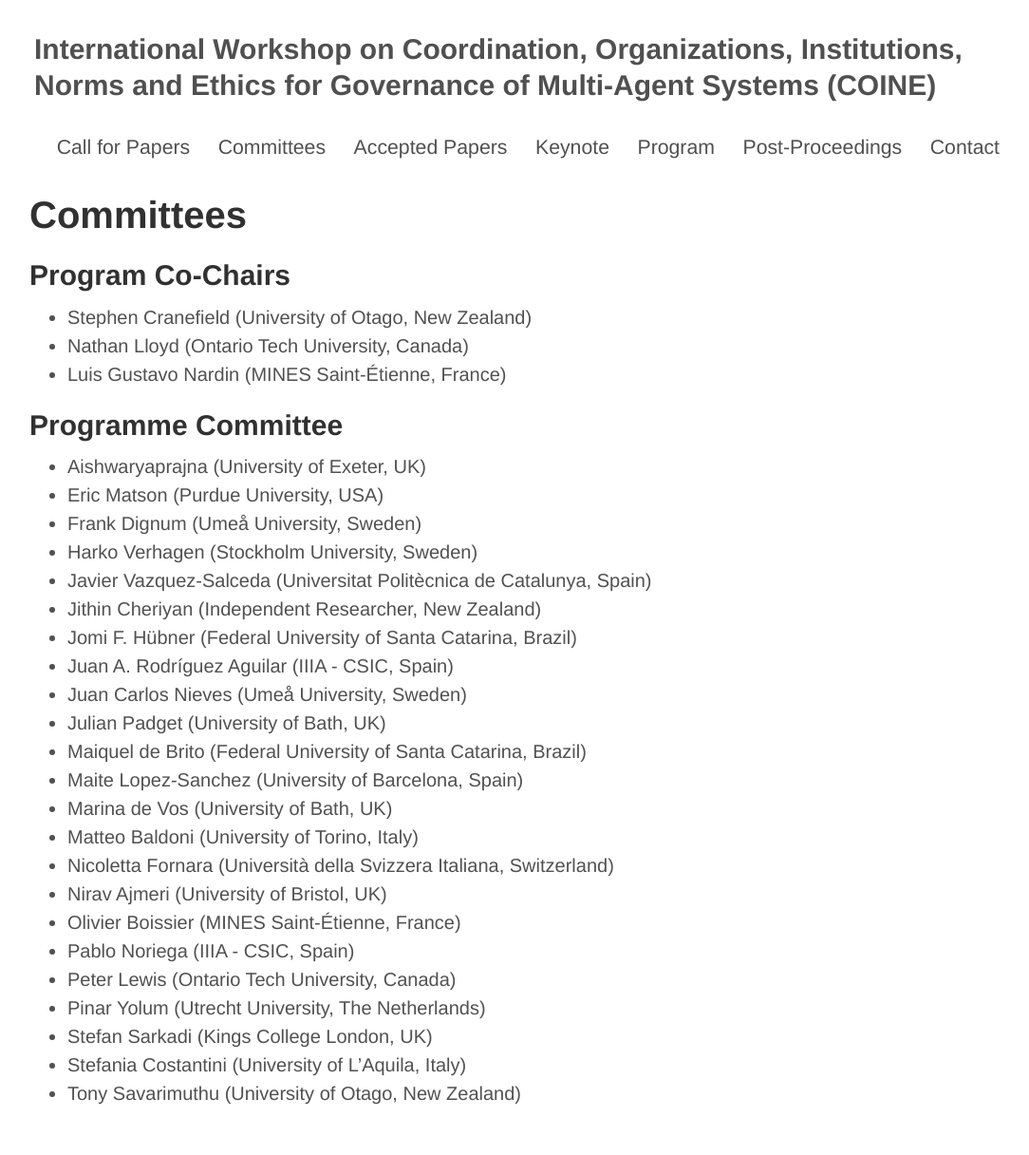
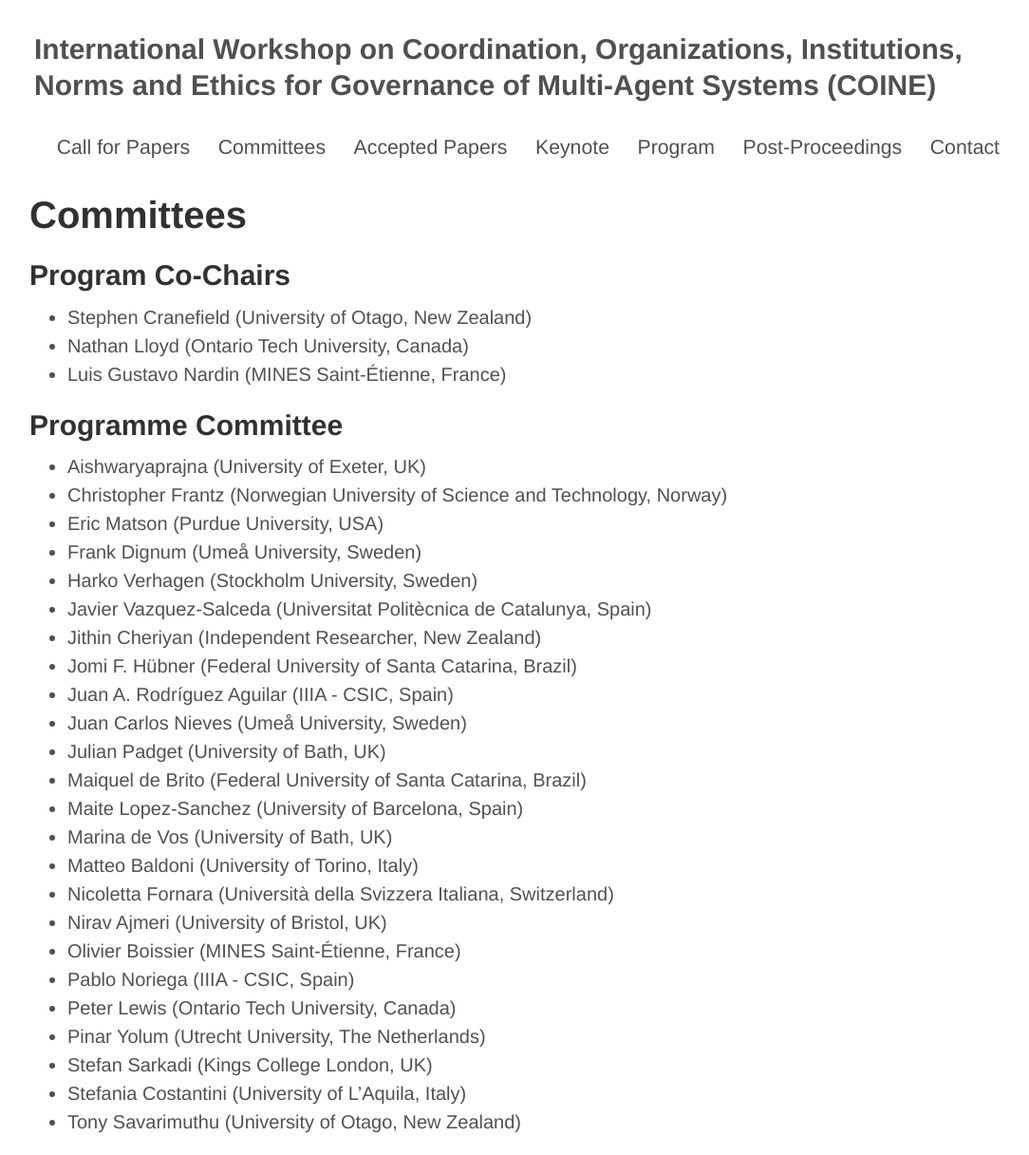
Before and after one commit to coin-workshop/coine-2024-auckland, a Jekyll site: the page built from committees.md, in a window 1280 px wide. Shown: the whole page at 95% size, without its empty margins (69-1153 px from the left). Built offline with Jekyll 4.4.1, drawn with Linux system fonts in a browser that asks for light colours; before the commit the page ends 1186 px from its top, so only the background shows below that.

Commit message:
Added new PC member

```diff
--- a/committees.md
+++ b/committees.md
@@ -12,6 +12,7 @@
 ## Programme Committee
 
 - Aishwaryaprajna (University of Exeter, UK)
+- Christopher Frantz (Norwegian University of Science and Technology, Norway)
 - Eric Matson (Purdue University, USA)
 - Frank Dignum (Umeå University, Sweden)
 - Harko Verhagen (Stockholm University, Sweden)
```
